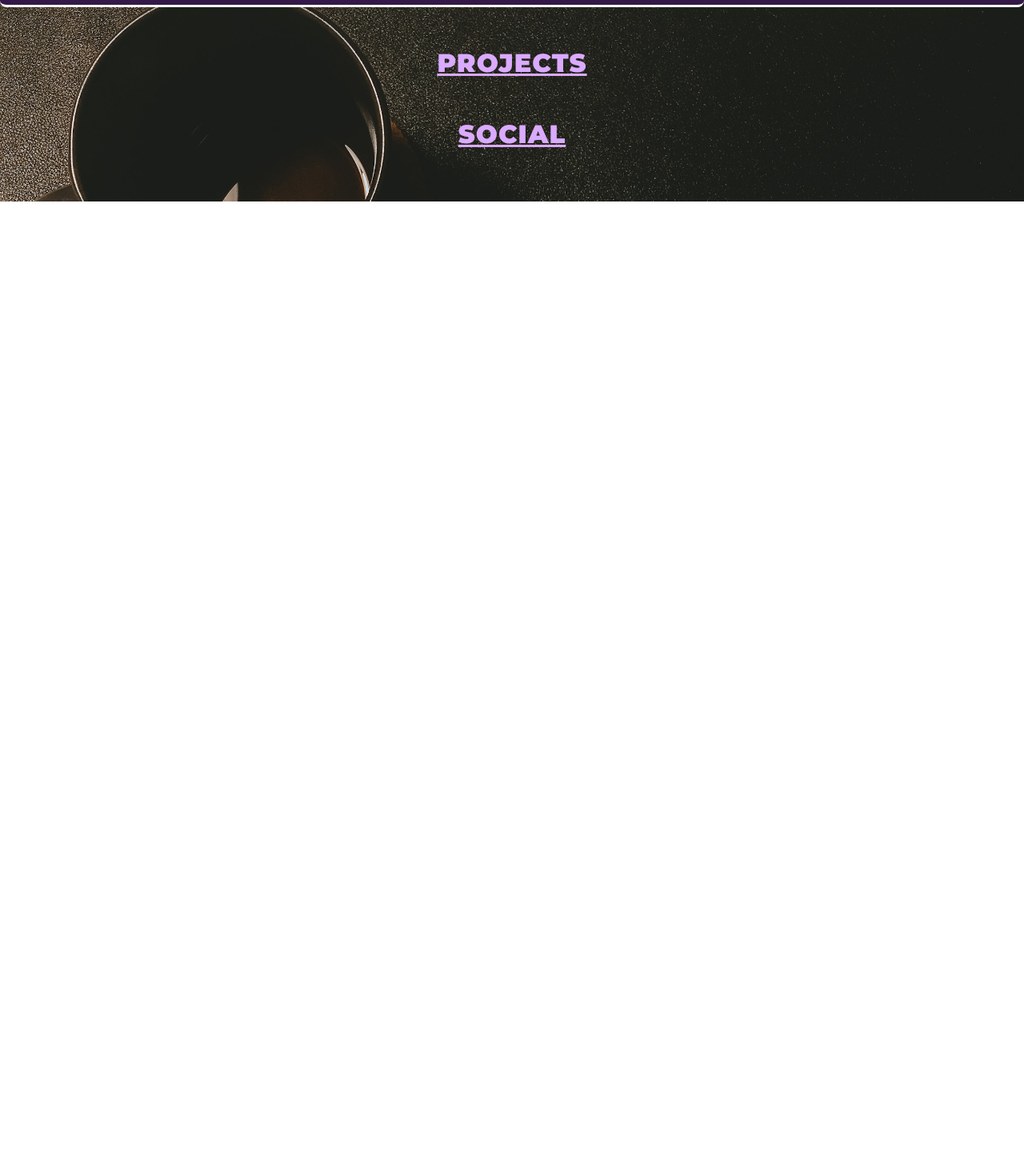
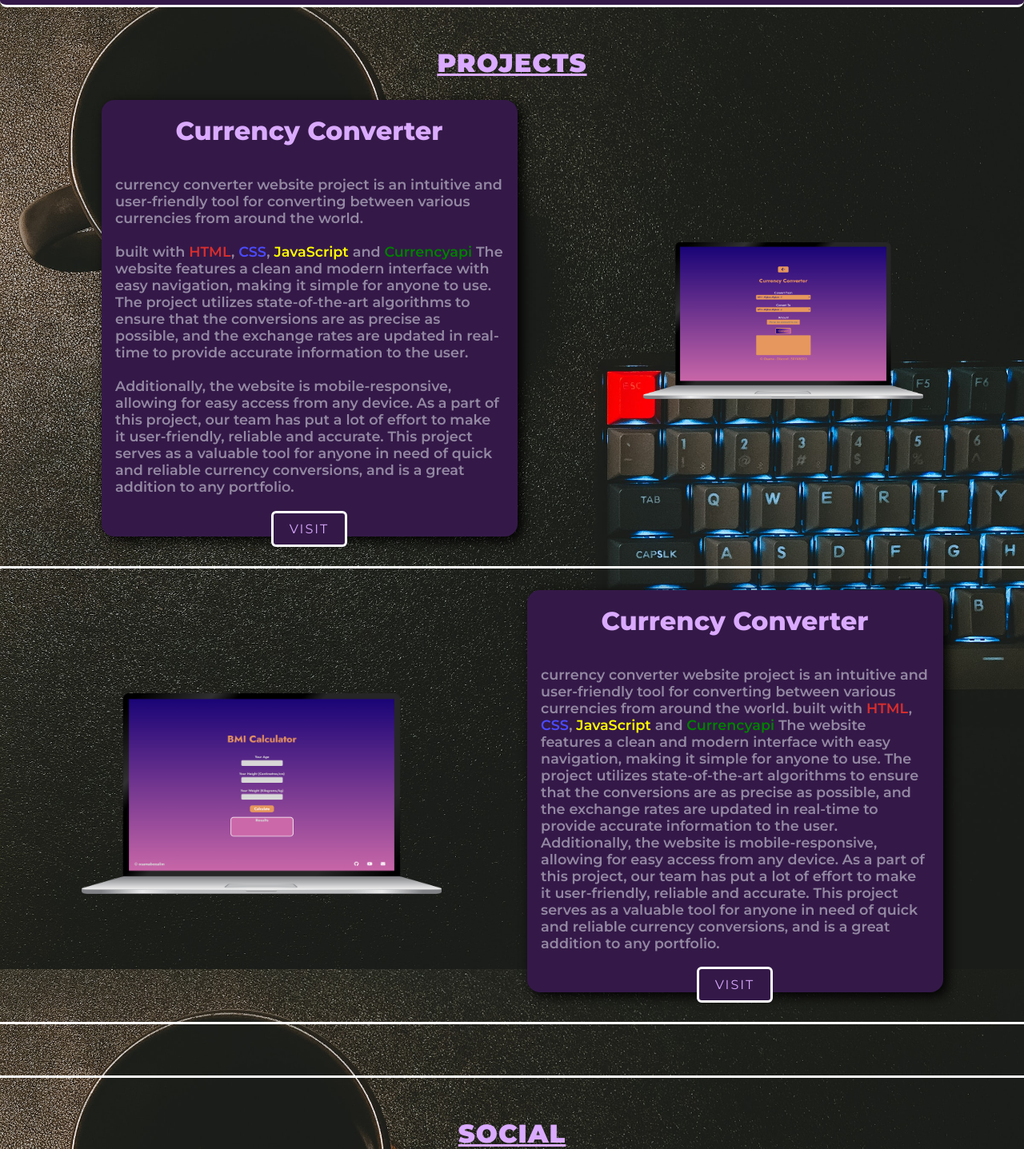
Before and after one commit to mowgly11/mowgly11.github.io, a plain HTML site: page index.html in a window 1280 px wide. Shown: the part 1348-2785 px from the top of the page at 80% size. Before the commit the page ends 1600 px from the top, so only its background shows below. Drawn offline with Linux system fonts and the light colour scheme.

Commit message:
portfolio refactoring

```diff
--- a/index.html
+++ b/index.html
@@ -31,7 +31,7 @@
       </ul>
       <div id="bg" class="bg"></div>
     </nav>
-    <a id="hamburger" href="#"><i class="fa-solid fa-bars-staggered"></i></a>
+    <a id="hamburger" class="hamburger" href="#"><i class="fa-solid fa-bars-staggered"></i></a>
   </header>
   <div class="loading-screen">
     <div id="loading-icon">
@@ -48,15 +48,40 @@
       <div class="introduction">
         <div class="big-text-title">INTRODUCTION</div>
         <div class="introduction-content">
-          <p>Welcome to my portfolio! My name is Osama and I am an 18-year-old <span>Full Stack Developer</span> with a passion for creating innovative and user-friendly web applications. My skills include <span>HTML</span>, <span>CSS</span>, <span>JavaScript</span>, <span>NodeJS</span> and various frameworks and libraries. I have experience in both <span>Front-End</span> and <span>Back-End</span> development, which allows me to build dynamic and responsive websites that provide a seamless user experience.<br><br>
+          <p>Welcome to my portfolio! My name is Osama and I am an 18-year-old <span>Full Stack Developer</span> with a passion for creating innovative and user-friendly web applications. My skills include <span class="html-color">HTML</span>, <span class="css-color">CSS</span>, <span class="javascript-color">JavaScript</span>, <span class="node-color">NodeJS</span> and various frameworks and libraries. I have experience in both <span>Front-End</span> and <span>Back-End</span> development, which allows me to build dynamic and responsive websites that provide a seamless user experience.<br><br>
 
-            In addition to my technical skills, I also have experience working with <span>Adobe Photoshop</span>. I have been using this software for several years, and have developed a strong understanding of its features and capabilities. I am able to create visually appealing designs and graphics that enhance the overall look and feel of a website. I also have experience in photo editing, creating logos, and other graphics work.<br><br>
+            In addition to my technical skills, I also have experience working with <span id="adobe-ps">Adobe Photoshop</span>. I have been using this software for several years, and have developed a strong understanding of its features and capabilities. I am able to create visually appealing designs and graphics that enhance the overall look and feel of a website. I also have experience in photo editing, creating logos, and other graphics work.<br><br>
 
             I am always striving to improve my skills and stay current with the latest technologies in order to provide the best possible solutions for my clients. I am confident that my technical skills and graphic design experience make me a valuable asset for any project. I am a quick learner and a team player, I have a keen attention to detail, and I am able to meet tight deadlines. I am also able to communicate effectively with clients, team members and other stakeholders. Please take a look at my portfolio to see some of my work and if you have any questions, don't hesitate to reach out to me.</p>
         </div>
       </div>
       <div class="projects">
         <div class="big-text-title">PROJECTS</div>
+        <div class="projects-content">
+          <div class="project-1 project">
+            <div class="description-project">
+              <div class="big-text-title-project">Currency Converter</div>
+              <p>currency converter website project is an intuitive and user-friendly tool for converting between various currencies from around the world.<br><br> built with <span class="html-color">HTML</span>, <span class="css-color">CSS</span>, <span class="javascript-color">JavaScript</span> and <span class="node-color">Currencyapi</span> The website features a clean and modern interface with easy navigation, making it simple for anyone to use. The project utilizes state-of-the-art algorithms to ensure that the conversions are as precise as possible, and the exchange rates are updated in real-time to provide accurate information to the user.<br><br> Additionally, the website is mobile-responsive, allowing for easy access from any device. As a part of this project, our team has put a lot of effort to make it user-friendly, reliable and accurate. This project serves as a valuable tool for anyone in need of quick and reliable currency conversions, and is a great addition to any portfolio.</p>
+              <a class="visit-btn" href="javascript:window.open('https://osamabozalim.me/currency-converter/')">VISIT</a>
+            </div>
+            <div class="project-img">
+              <img src="./imgs/cur-conv.png" alt="project 1 Image" width="350" draggable="false">
+            </div>
+          </div>
+          <div class="project-2 project">
+            <div class="project-img">
+              <img src="./imgs/bmi-test.png" alt="project 1 Image" width="450" draggable="false">
+            </div>
+            <div class="description-project">
+              <div class="big-text-title-project">Currency Converter</div>
+              <p>currency converter website project is an intuitive and user-friendly tool for converting between various currencies from around the world. built with <span class="html-color">HTML</span>, <span class="css-color">CSS</span>, <span class="javascript-color">JavaScript</span> and <span class="node-color">Currencyapi</span> The website features a clean and modern interface with easy navigation, making it simple for anyone to use. The project utilizes state-of-the-art algorithms to ensure that the conversions are as precise as possible, and the exchange rates are updated in real-time to provide accurate information to the user. Additionally, the website is mobile-responsive, allowing for easy access from any device. As a part of this project, our team has put a lot of effort to make it user-friendly, reliable and accurate. This project serves as a valuable tool for anyone in need of quick and reliable currency conversions, and is a great addition to any portfolio.</p>
+              <a class="visit-btn" href="javascript:window.open('https://osamabozalim.me/bmi-test/')">VISIT</a>
+            </div>
+          </div>
+          <div class="project-3 project">
+            <div class="description-project"></div>
+          </div>
+        </div>
       </div>
       <div class="social">
         <div class="big-text-title">SOCIAL</div>
--- a/script.js
+++ b/script.js
@@ -14,4 +14,5 @@ window.addEventListener("load", () => {
 hamBtn.addEventListener("click", () => {
     document.getElementById("bg").classList.toggle("showHam");
     document.getElementById("navigation-links").classList.toggle("showHamNav");
+    document.getElementById("hamburger").classList.toggle("fixHam");
 });
--- a/style.css
+++ b/style.css
@@ -100,6 +100,7 @@ header {
     font-weight: 900;
     color: var(--light-pink);
     text-decoration: none;
+    cursor: default;
 }
 
 .title-division {
@@ -110,6 +111,8 @@ header {
     transition: 0.5s;
     transform: translateY(-20px);
     opacity: 0;
+    cursor: default;
+    text-decoration: underline;
 }
 
 #header-title-1:hover+#header-title-2 {
@@ -165,6 +168,7 @@ header {
     letter-spacing: 1px;
     padding: 7px 15px;
     border-radius: 10px;
+    z-index: 9999999;
     border: 1px solid var(--light-pink);
 }
 
@@ -226,12 +230,10 @@ header {
     transform: translateY(-5px) translateX(-5px);
 }
 
-#hamburger {
+.hamburger {
     display: none;
     color: var(--light-pink);
     font-size: 2em;
-    position: fixed;
-    right: 7%;
 }
 
 .mobile-nav {
@@ -247,6 +249,7 @@ header {
     background: var(--blue);
     right: 0;
     transition: 0.3s;
+    border-radius: 0 0 0 30%;
     position: fixed;
 }
 
@@ -290,43 +293,86 @@ header {
     color: orange;
 }
 
-.introduction-content p span:nth-child(2) {
+.html-color {
     color: rgb(216, 45, 45)
 }
 
-.introduction-content p span:nth-child(3) {
+.css-color {
     color: rgb(75, 75, 255);
 }
 
-.introduction-content p span:nth-child(4) {
+.javascript-color {
     color: yellow;
 }
 
-.introduction-content p span:nth-child(5) {
+.node-color {
     color: green;
 }
 
-.introduction-content p span:nth-child(6) {
+.introduction-content p span:nth-child(6), .introduction-content p span:nth-child(7) {
     text-decoration: underline;
 }
 
-.introduction-content p span:nth-child(7) {
-    text-decoration: underline;
+#adobe-ps {
+    color: rgb(93, 158, 255);
 }
 
-.introduction-content p span:nth-child(8) {
-    color: rgb(72, 41, 184);
+.project {
+    display: flex;
+    justify-content: space-around;
+    padding: 2em 3em;
+    align-items: center;
+    flex-direction: row;
+    flex-wrap: wrap;
+    border-bottom: 3px white solid;
+}
+
+.description-project {
+    width: 65vh;
+    background-color: var(--purple);
+    border-radius: 16px;
+    animation: floating 2s infinite;
+    box-shadow: 5px 5px 15px black;
+}
+
+.big-text-title-project {
+    font-size: 2em;
+    font-weight: 800;
+    color: var(--light-pink);
+    padding: 0.6em;
+}
+
+.description-project p {
+    color: var(--light);
+    padding: 1em;
+    font-size: 1.1em;
+    font-weight: 600;
+    text-align: left;
+    margin-bottom: 15px
+}
+
+.visit-btn {
+    color: var(--light-pink);
+    letter-spacing: 2px;
+    text-decoration: none;
+    padding: 10px 20px;
+    border-radius: 6px;
+    background-color: var(--purple);
+    border: 3px solid white;
+}
+
+.project-img img {
+    padding: 2em 0;
+    max-width: 100%;
 }
 
 @media screen and (max-width: 645px) {
     .navigation-links {
-        justify-content: center;
         align-items: center;
         flex-direction: column;
         position: absolute;
-        right: 50%;
-        left: 50%;
-        transform: translate(-50%, 50%);
+        right: 10%;
+        top: 20%;
         z-index: 999;
         display: none;
         position: fixed;
@@ -341,10 +387,12 @@ header {
         margin-bottom: 2em;
     }
 
-    #hamburger {
+    .hamburger {
         display: flex;
         text-decoration: none;
         z-index: 1000;
+        position: absolute;
+        right: 10vw;
     }
 
     #big-text-h1 {
@@ -358,10 +406,22 @@ header {
     }
 
     .showHam {
-        width: 100%;
+        width: 60%;
+    }
+
+    .fixHam {
+        position: fixed;
     }
 
     .showHamNav {
         display: flex;
     }
+
+    .description-project p {
+        color: var(--light);
+        padding: 0.5em;
+        font-size: 0.9em;
+        font-weight: 600;
+        text-align: left;
+    }
 }
```
Also changed, not shown: imgs/bmi-test.png (added), imgs/cur-conv.png (added).
